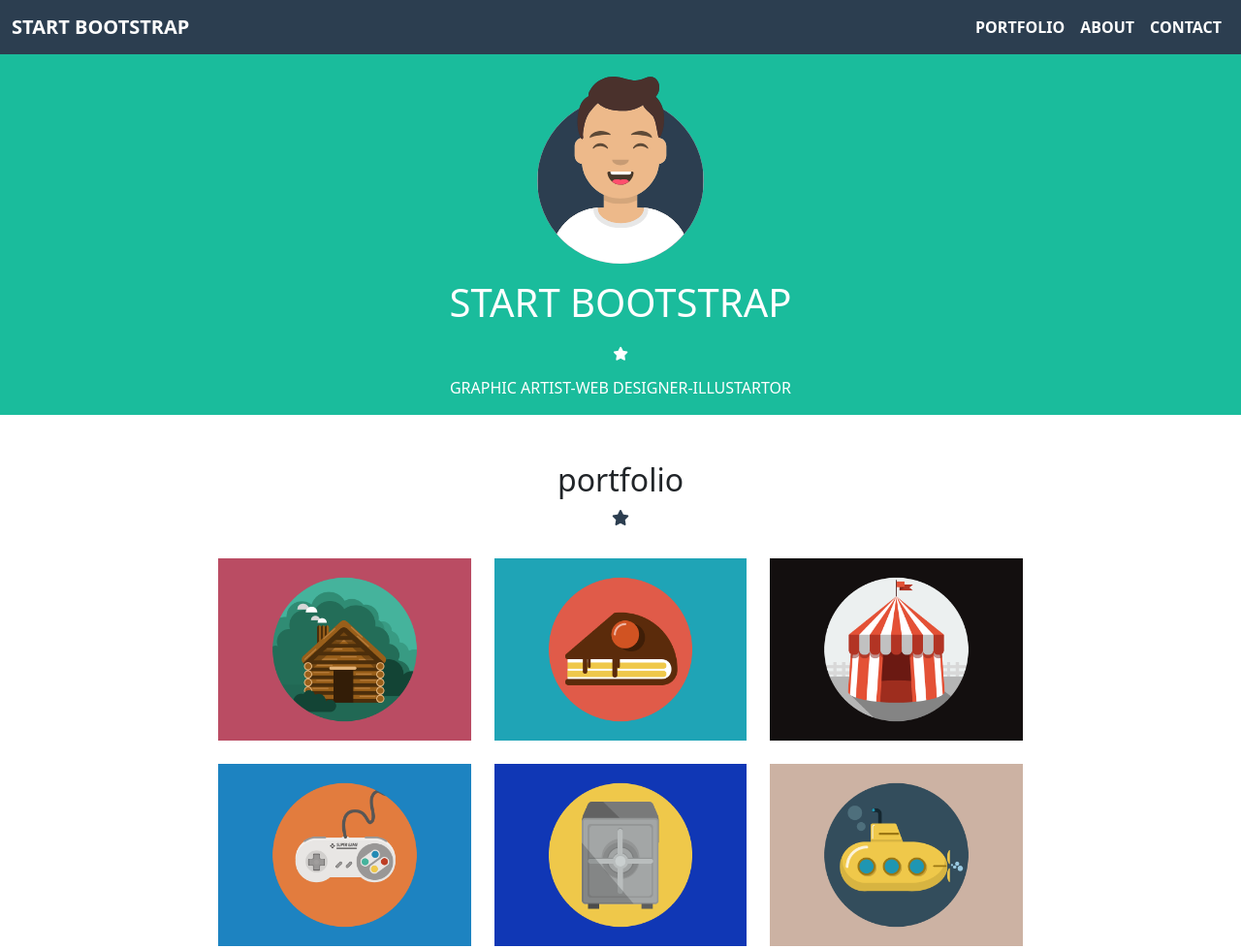
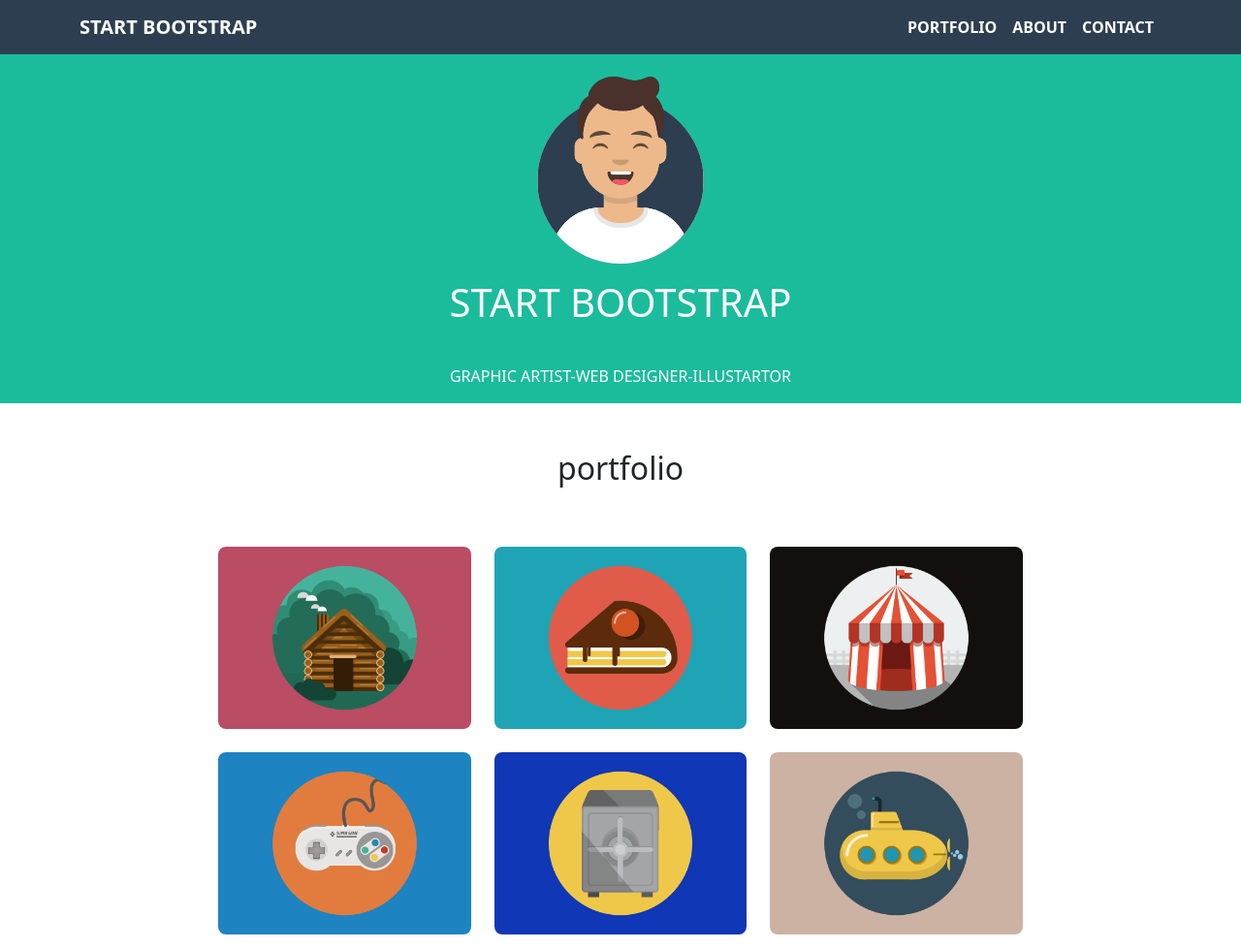
Before and after one commit to matteo2302/html-css-bootstrap-freelancer, a plain HTML site: page index.html in a window 1280 px wide. Shown: the top 979 px of the page at 97% size. Drawn offline with nearby package versions, Linux system fonts and the light colour scheme.

Commit message:
star problem and nav fixed

```diff
--- a/index.html
+++ b/index.html
@@ -22,7 +22,10 @@
   </head>
   <body>
     <header>
-      <nav class="navbar navbar-dark navbar-expand-md text-uppercase fw-bold">
+      <div class="bg-nav">
+        <nav
+          class="navbar navbar-dark navbar-expand-md text-uppercase fw-bold container-xl"
+        >
           <div class="container-fluid">
             <a class="navbar-brand text-white" href="#">START BOOTSTRAP</a>
             <button
@@ -53,6 +56,7 @@
             </div>
           </div>
         </nav>
+      </div>
       <div class="container-fluid mb-5">
         <div class="row justify-content-center text-center jumbo text-white">
           <div class="col-10 jumbo-content">
@@ -62,7 +66,7 @@
               alt="avatar"
             />
             <h1 class="mb-3">START BOOTSTRAP</h1>
-            <i class="fa-solid fa-star mb-3"></i>
+            <i class="divider fa-solid fa-star mb-3"></i>
             <p class="mb-3">GRAPHIC ARTIST-WEB DESIGNER-ILLUSTARTOR</p>
           </div>
         </div>
@@ -82,22 +86,22 @@
           <div class="col-xl-8">
             <div class="row justify-content-center gy-4 gx-4">
               <div class="col-11 main-img-top col-md-5 col-xl-4">
-                <img src="img/cabin.png" alt="cabin" />
+                <img class="rounded-3" src="img/cabin.png" alt="cabin" />
               </div>
               <div class="col-11 main-img-top col-md-5 col-xl-4">
-                <img src="img/cake.png" alt="cabin" />
+                <img class="rounded-3" src="img/cake.png" alt="cabin" />
               </div>
               <div class="col-11 main-img-top col-md-5 col-xl-4">
-                <img src="img/circus.png" alt="cabin" />
+                <img class="rounded-3" src="img/circus.png" alt="cabin" />
               </div>
               <div class="col-11 main-img-top col-md-5 col-xl-4">
-                <img src="img/game.png" alt="cabin" />
+                <img class="rounded-3" src="img/game.png" alt="cabin" />
               </div>
               <div class="col-11 main-img-top col-md-5 col-xl-4">
-                <img src="img/safe.png" alt="cabin" />
+                <img class="rounded-3" src="img/safe.png" alt="cabin" />
               </div>
               <div class="col-11 main-img-top col-md-5 col-xl-4">
-                <img src="img/submarine.png" alt="cabin" />
+                <img class="rounded-3" src="img/submarine.png" alt="cabin" />
               </div>
             </div>
           </div>
--- a/style/style.css
+++ b/style/style.css
@@ -1,7 +1,7 @@
 img {
   max-width: 100%;
 }
-nav {
+.bg-nav {
   background-color: rgb(44, 62, 80);
 }
 .fa-start-port {
@@ -16,6 +16,14 @@ nav {
 }
 .jumbo-content {
   min-height: 100px;
+}
+.fa-star::before,
+.fa-star::after {
+  content: "";
+  width: 50%;
+  height: 3px;
+  background-color: white;
+  border-radius: 10px;
 }
 .jumbo-content i {
   font-size: 14px;
```
Lines whose indentation alone changed are shown as unchanged.
